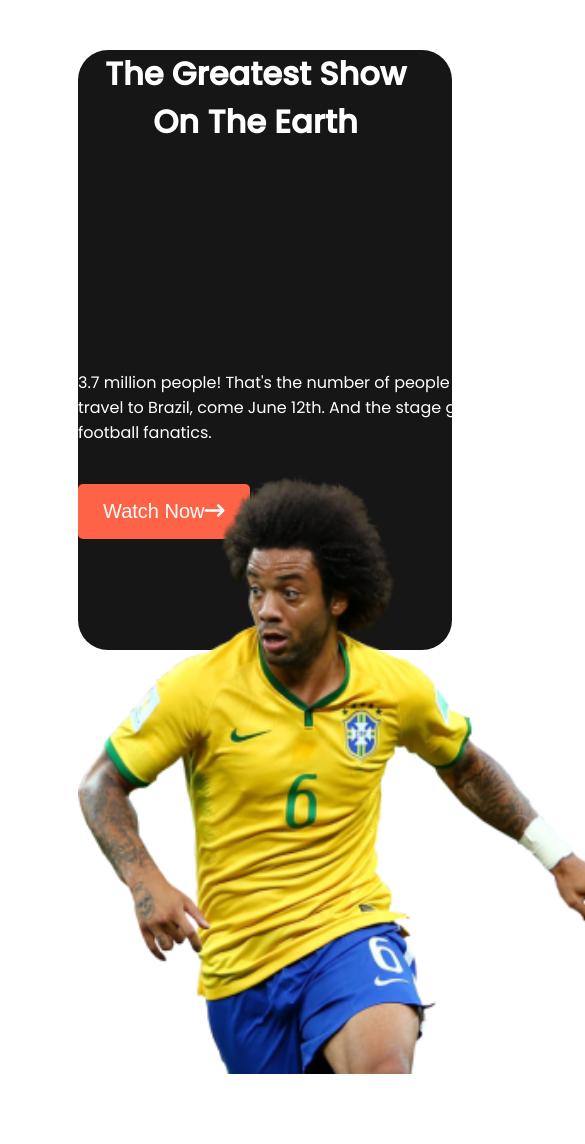
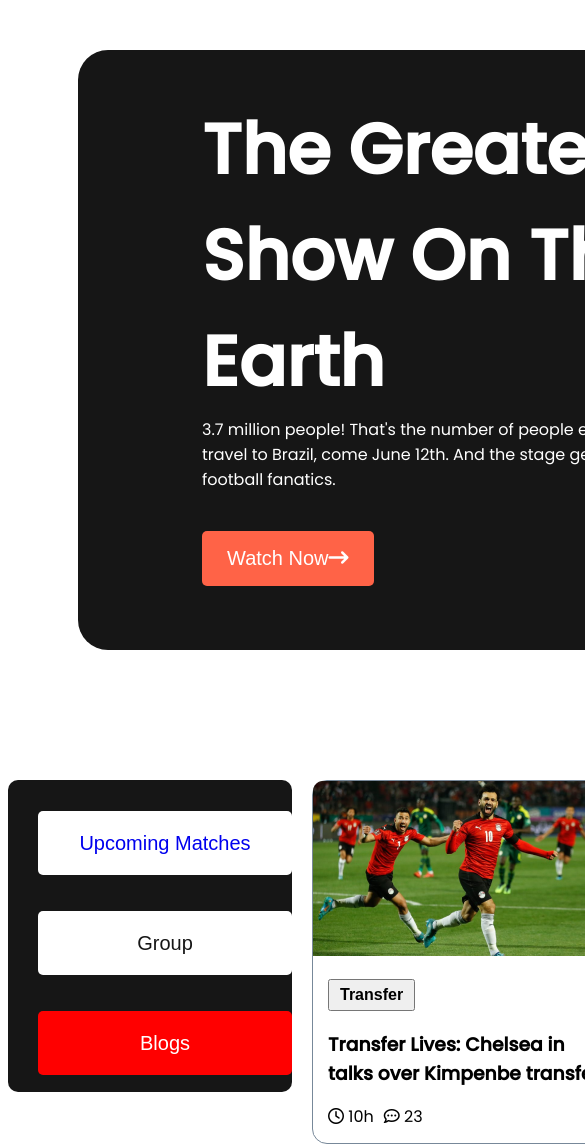
Before and after one commit to AlbiGG12/assignment-2, a plain HTML site: page index.html in a window 390 px wide. Shown: the top 1144 px of the page, 585 px wide, since content can reach past the window. Before the commit the page ends 1087 px from the top, so only its background shows below. Drawn offline with Linux system fonts and the light colour scheme; a web font is replaced by a local one.

Commit message:
committed

```diff
--- a/style.css
+++ b/style.css
@@ -208,19 +208,3 @@ hr{
 .touch{
     margin: -8px;
 }
-@media only screen and (max-width:688px) {
-    .background{
-        display: block;
-        width: 100%;
-        flex-direction: column;
-    }
-    .size{
-        width: 355px;
-        font-size: 2em;
-        text-align: center;
-    }
-    main, .footer{
-        display: none;
-    }
-
-}
```
Also changed, not shown: index.html (+10 -1 lines).
